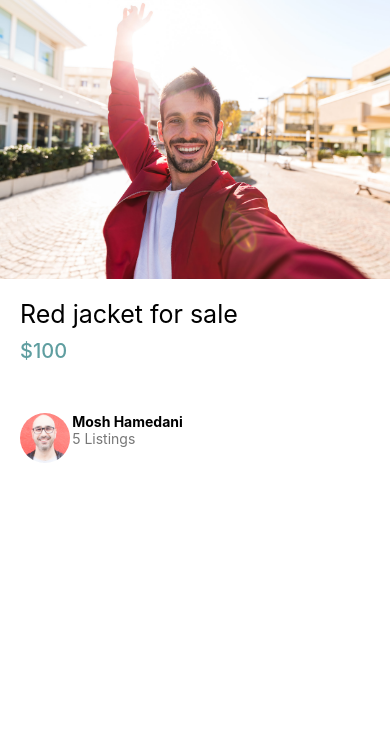
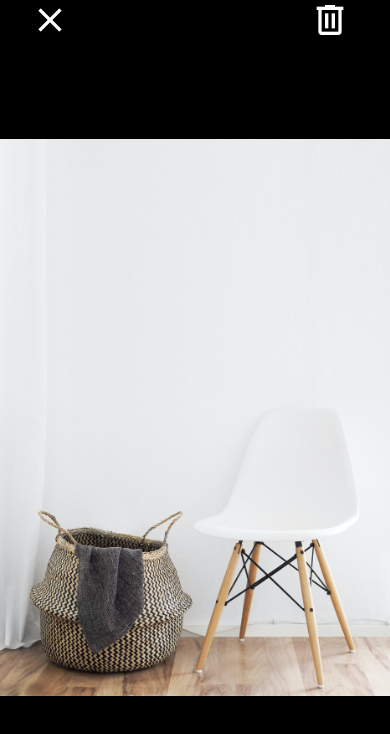
Before and after one commit to jgarcia4444/DoneWithItTutorial, a React Native app: screen / in a window 390 px wide. Shown: the top 734 px of the page. Built offline with nearby package versions, Linux system fonts and the light colour scheme; what react-native-status-bar-height would draw is missing.

Commit message:
Finished the first set of exercises.

```diff
--- a/app/components/ImageView.js
+++ b/app/components/ImageView.js
@@ -1,20 +1,21 @@
 import React from 'react';
-import {StatusBar, View, StyleSheet, Button, Image} from 'react-native';
+import {StatusBar, View, StyleSheet, Button, Image, TouchableOpacity} from 'react-native';
 import { getStatusBarHeight } from 'react-native-status-bar-height';
 import chairImg from '../assets/chair.jpg';
 import colors from '../config/colors';
+import { MaterialCommunityIcons } from '@expo/vector-icons';
 
 const ImageView = ({back}) => {
     return (
         <View style={styles.container}>
             <StatusBar barStyle={'light-content'} />
-            <View style={styles.topLeftButton}>
-                <Button title="" onPress={back} />
-            </View>
+            <TouchableOpacity style={styles.topLeftButton}>
+                <MaterialCommunityIcons name="close" size={40} color="white"/>
+            </TouchableOpacity>
 
-            <View style={styles.topRightButton}>
-                <Button title="" />
-            </View>
+            <TouchableOpacity style={styles.topRightButton}>
+                <MaterialCommunityIcons name="trash-can-outline" size={40} color="white" />
+            </TouchableOpacity>
             <Image source={chairImg} style={styles.chairImg} />
         </View>
     )
@@ -31,7 +32,7 @@ const styles = StyleSheet.create({
     topLeftButton: {
         width: 50,
         height: 50,
-        backgroundColor: colors.primary,
+        // backgroundColor: colors.primary,
         position: 'absolute',
         top: getStatusBarHeight(),
         left: 30
@@ -39,7 +40,7 @@ const styles = StyleSheet.create({
     topRightButton: {
         width: 50,
         height: 50,
-        backgroundColor: colors.secondary,
+        // backgroundColor: colors.secondary,
         position: 'absolute',
         top: getStatusBarHeight(),
         right: 30
--- a/app/components/WelcomeScreen.js
+++ b/app/components/WelcomeScreen.js
@@ -7,6 +7,7 @@ import AuthButton from './AuthButton';
 import jacket from '../assets/jacket.jpg'
 import ListingDetailsScreen from './ListingDetailsScreen';
 import mosh from '../assets/mosh.jpg';
+import ImageView from './ImageView';
 
 const WelcomeScreen = ({goToImageView}) => {
 
@@ -17,6 +18,7 @@ const WelcomeScreen = ({goToImageView}) => {
     }
 
     return (
+        <ImageView />
         // <View style={styles.container}>
         //     <ImageBackground style={{width: '100%', height: '100%'}}source={bgImage} >
         //         <Image source={logo} style={styles.logo} />
@@ -27,7 +29,7 @@ const WelcomeScreen = ({goToImageView}) => {
         //         </View>
         //     </ImageBackground>
         // </View>
-        <ListingDetailsScreen listingUserInfo={testListingUser} image={jacket} title={"Red jacket for sale"} subtitle={'$100'}/>
+        // <ListingDetailsScreen listingUserInfo={testListingUser} image={jacket} title={"Red jacket for sale"} subtitle={'$100'}/>
     )
 }
 
```
